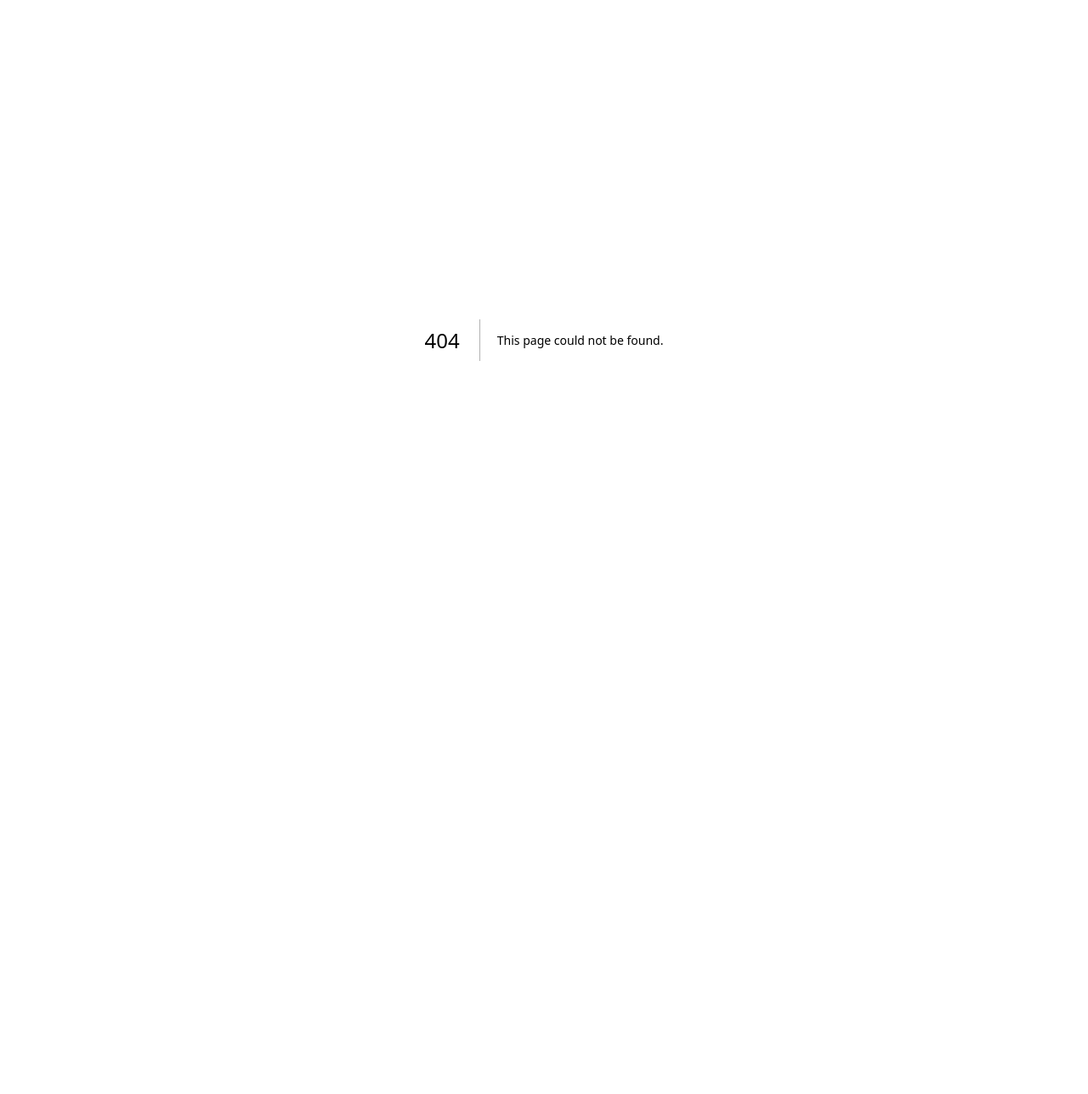
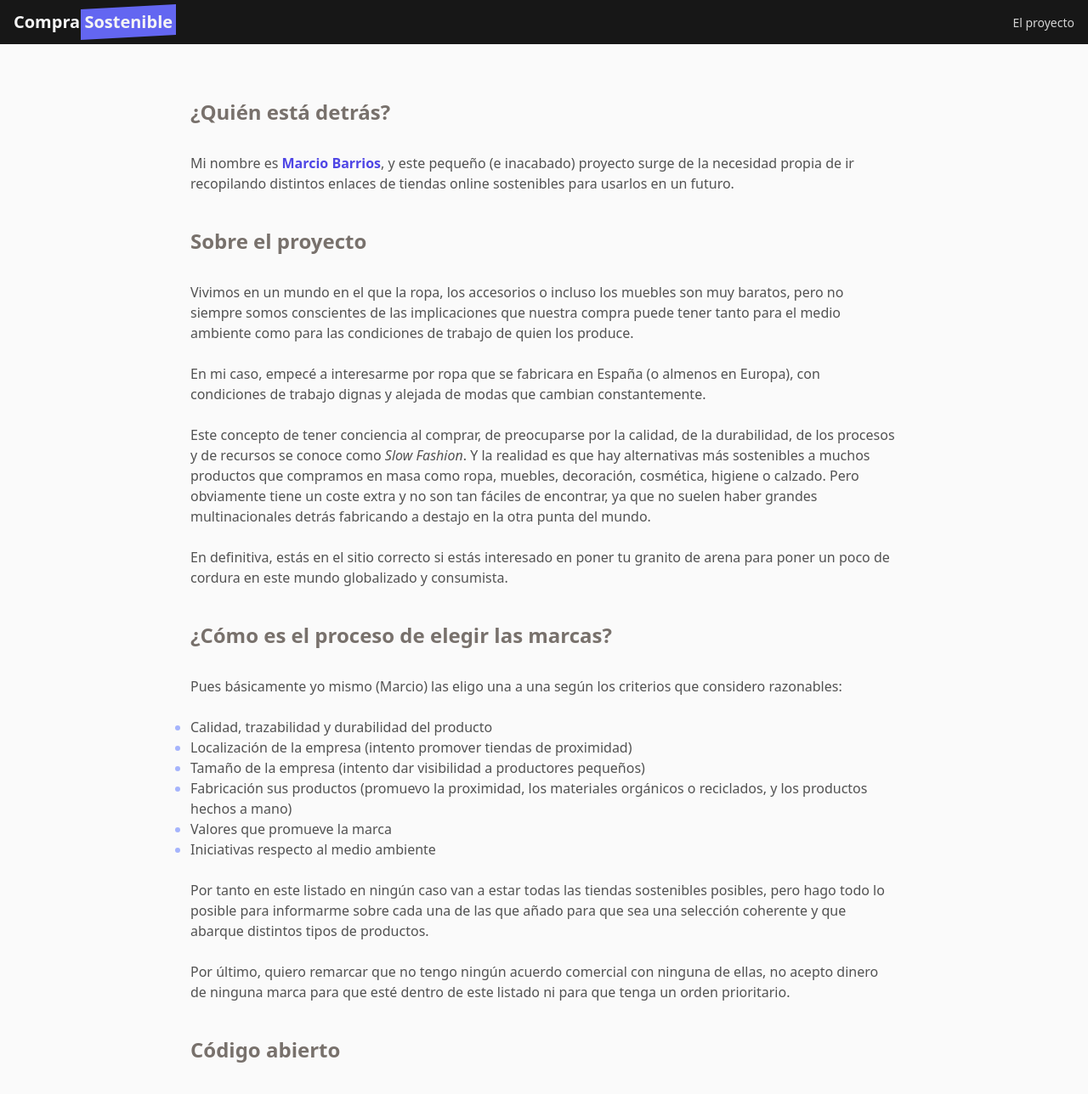
Before and after one commit to marciobarrios/comprasostenible, a Next.js app: page /el-proyecto in a window 1280 px wide. Before the commit this address had no page. Shown: the top 1288 px of the page at 85% size. Before the commit the page ends 800 px from the top, so only its background shows below. Built offline with nearby package versions, Linux system fonts and the light colour scheme.

Commit message:
Update about page

```diff
--- a/components/header.tsx
+++ b/components/header.tsx
@@ -17,12 +17,9 @@
           </span>
         )}
       </a>
-      {/* <a className="text-xl font-extrabold text-transparent bg-clip-text bg-gradient-to-r from-neutral-100 to-green-600">
-        Compra Sostenible
-      </a> */}
     </Link>
-    <Link href="/about">
-      <a className="text-neutral-300 text-sm">Sobre el proyecto</a>
+    <Link href="/el-proyecto">
+      <a className="text-neutral-300 text-sm">El proyecto</a>
     </Link>
   </div>
 );
--- a/pages/about.tsx
+++ /dev/null
@@ -1,72 +0,0 @@
-import { Layout } from "components/layout";
-import { Title } from "components/title";
-
-export default function About() {
-  return (
-    <Layout>
-      <Title className="mb-4">¿Quién está detrás?</Title>
-      <p>
-        Mi nombre es{" "}
-        <a
-          href="http://marciobarrios.com"
-          className="text-indigo-600 hover:text-stone-600 font-semibold"
-        >
-          Marcio Barrios
-        </a>
-        , y este pequeño (e inacabado) proyecto surge de la necesidad propia de
-        ir recopilando distintos enlaces de tiendas online sostenibles para
-        usarlos en un futuro.
-      </p>
-
-      <Title className="mt-10 mb-4">Sobre el proyecto</Title>
-      <p className="mt-6">
-        Vivimos en un mundo en el que la ropa, los accesorios o incluso los
-        muebles son muy baratos, pero no siempre somos conscientes de las
-        implicaciones que nuestra compra puede tener tanto para el medio
-        ambiente como para las condiciones de trabajo de quien los produce.
-      </p>
-      <p className="mt-6">
-        En mi caso, empecé a interesarme por ropa que se fabricara en España (o
-        almenos en Europa), con condiciones de trabajo dignas y alejada de modas
-        que cambian constantemente.
-      </p>
-      <p className="mt-6">
-        Y la realidad es que hay alternativas más sostenibles a muchos productos
-        que compramos en masa como ropa, muebles, decoración, cosmética, higiene
-        o calzado. Pero obviamente tiene un coste extra y no son tan fáciles de
-        encontrar, ya que no suelen haber grandes multinacionales detrás
-        fabricando a destajo en la otra punta del mundo.
-      </p>
-      <p className="mt-6">
-        En definitiva, estás en el sitio correcto si estás interesado en poner
-        tu granito de arena para poner un poco de cordura en este mundo
-        globalizado y consumista.
-      </p>
-
-      <Title className="mt-10 mb-4">Código abierto</Title>
-      <p>
-        El proyecto está alojado en Github y está disponible para cualquiera que
-        esté interesado:{" "}
-        <a
-          href="https://github.com/marciobarrios/comprasostenible"
-          className="text-indigo-600 hover:text-stone-600 font-semibold"
-        >
-          https://github.com/marciobarrios/comprasostenible
-        </a>
-      </p>
-
-      <Title className="mt-10 mb-4">Contacto</Title>
-      <p>
-        Si quieres darme feedback, recomendarme alguna marca sostenible o
-        cualquier otra cosa puedes contactarme en{" "}
-        <a
-          href="http://twitter.com/marciobarrios"
-          className="text-indigo-600 hover:text-stone-600 font-semibold"
-        >
-          Twitter
-        </a>
-        .
-      </p>
-    </Layout>
-  );
-}
--- /dev/null
+++ b/pages/el-proyecto.tsx
@@ -0,0 +1,111 @@
+import { PropsWithChildren } from "react";
+import { Layout } from "components/layout";
+import { Title as TitleBase, Props as TitleProps } from "components/title";
+
+const Title = (props: PropsWithChildren<TitleProps>) => (
+  <TitleBase className="mt-10 first:mt-0 mb-2" {...props} />
+);
+
+export default function About() {
+  return (
+    <Layout>
+      <Title>¿Quién está detrás?</Title>
+      <p>
+        Mi nombre es{" "}
+        <a
+          href="http://marciobarrios.com"
+          className="text-indigo-600 hover:text-stone-600 font-semibold"
+        >
+          Marcio Barrios
+        </a>
+        , y este pequeño (e inacabado) proyecto surge de la necesidad propia de
+        ir recopilando distintos enlaces de tiendas online sostenibles para
+        usarlos en un futuro.
+      </p>
+
+      <Title>Sobre el proyecto</Title>
+      <p>
+        Vivimos en un mundo en el que la ropa, los accesorios o incluso los
+        muebles son muy baratos, pero no siempre somos conscientes de las
+        implicaciones que nuestra compra puede tener tanto para el medio
+        ambiente como para las condiciones de trabajo de quien los produce.
+      </p>
+      <p className="mt-6">
+        En mi caso, empecé a interesarme por ropa que se fabricara en España (o
+        almenos en Europa), con condiciones de trabajo dignas y alejada de modas
+        que cambian constantemente.
+      </p>
+      <p className="mt-6">
+        Este concepto de tener conciencia al comprar, de preocuparse por la
+        calidad, de la durabilidad, de los procesos y de recursos se conoce como{" "}
+        <em>Slow Fashion</em>. Y la realidad es que hay alternativas más
+        sostenibles a muchos productos que compramos en masa como ropa, muebles,
+        decoración, cosmética, higiene o calzado. Pero obviamente tiene un coste
+        extra y no son tan fáciles de encontrar, ya que no suelen haber grandes
+        multinacionales detrás fabricando a destajo en la otra punta del mundo.
+      </p>
+      <p className="mt-6">
+        En definitiva, estás en el sitio correcto si estás interesado en poner
+        tu granito de arena para poner un poco de cordura en este mundo
+        globalizado y consumista.
+      </p>
+
+      <Title>¿Cómo es el proceso de elegir las marcas?</Title>
+      <p>
+        Pues básicamente yo mismo (Marcio) las eligo una a una según los
+        criterios que considero razonables:
+      </p>
+      <ul className="mt-6 list-disc marker:text-indigo-300">
+        <li>Calidad, trazabilidad y durabilidad del producto</li>
+        <li>
+          Localización de la empresa (intento promover tiendas de proximidad)
+        </li>
+        <li>
+          Tamaño de la empresa (intento dar visibilidad a productores pequeños)
+        </li>
+        <li>
+          Fabricación sus productos (promuevo la proximidad, los materiales
+          orgánicos o reciclados, y los productos hechos a mano)
+        </li>
+        <li>Valores que promueve la marca</li>
+        <li>Iniciativas respecto al medio ambiente</li>
+      </ul>
+      <p className="mt-6">
+        Por tanto en este listado en ningún caso van a estar todas las tiendas
+        sostenibles posibles, pero hago todo lo posible para informarme sobre
+        cada una de las que añado para que sea una selección coherente y que
+        abarque distintos tipos de productos.
+      </p>
+      <p className="mt-6">
+        Por último, quiero remarcar que no tengo ningún acuerdo comercial con
+        ninguna de ellas, no acepto dinero de ninguna marca para que esté dentro
+        de este listado ni para que tenga un orden prioritario.
+      </p>
+
+      <Title>Código abierto</Title>
+      <p>
+        El proyecto está alojado en Github y está disponible para cualquiera que
+        esté interesado:{" "}
+        <a
+          href="https://github.com/marciobarrios/comprasostenible"
+          className="text-indigo-600 hover:text-stone-600 font-semibold"
+        >
+          https://github.com/marciobarrios/comprasostenible
+        </a>
+      </p>
+
+      <Title>Contacto</Title>
+      <p>
+        Si quieres darme feedback, recomendarme alguna marca sostenible o
+        cualquier otra cosa puedes contactarme en{" "}
+        <a
+          href="http://twitter.com/marciobarrios"
+          className="text-indigo-600 hover:text-stone-600 font-semibold"
+        >
+          Twitter
+        </a>
+        .
+      </p>
+    </Layout>
+  );
+}
```
